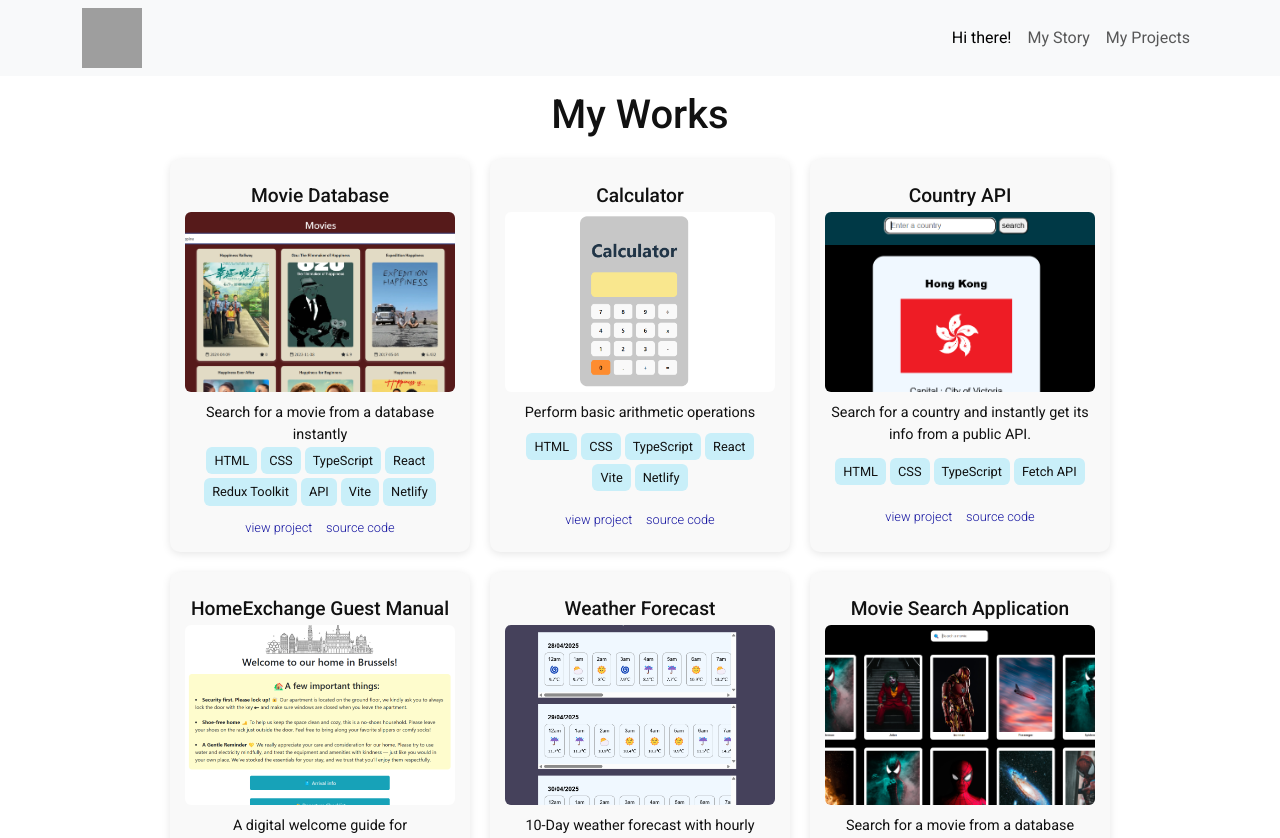
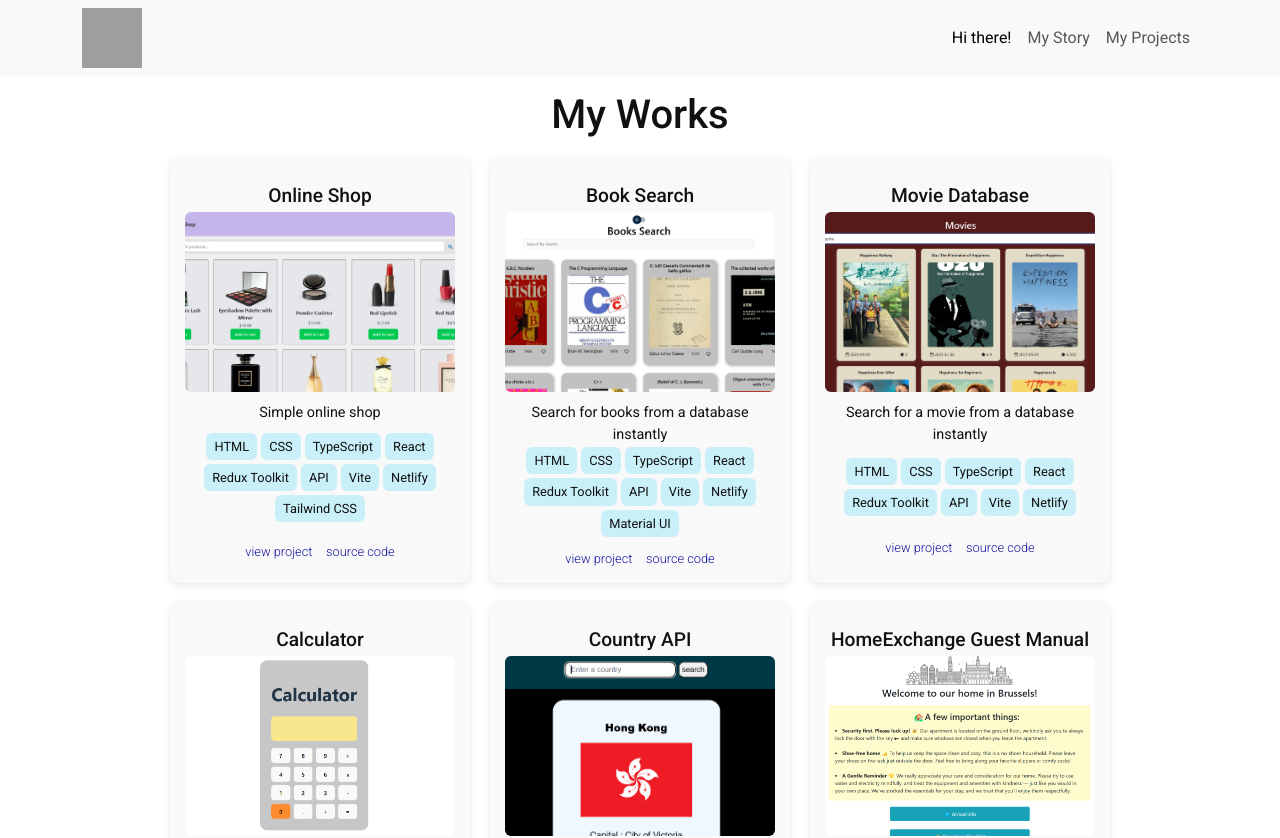
Before and after one commit to jimanloi/manloi-portfolio-react, a React (Vite) app: page /manloi-portfolio-react/works in a window 1280 px wide. Shown: the top 838 px of the page. Built offline with nearby package versions, Linux system fonts and the light colour scheme; grey boxes are pictures that could not be loaded.

Commit message:
added projects

```diff
--- a/src/data/projectData.js
+++ b/src/data/projectData.js
@@ -13,6 +13,8 @@ import homeexchange from "../assets/screenshot-homeexchange.png";
 import country from "../assets/screenshot-country.png";
 import calculatorReact from "../assets/screenshot-calculator-react.png";
 import moviesReactRedux from "../assets/screenshot-movies-react.png";
+import bookSearch from "../assets/screenshot-books.png";
+import reactShop from "../assets/screenshot-shop.png";
 
 const projects = [
   {
@@ -185,6 +187,46 @@ const projects = [
     source: "https://github.com/jimanloi/react-movie-search",
     screenshot: moviesReactRedux,
   },
+  {
+    id: 15,
+    type: "web App",
+    title: "Book Search",
+    description: "Search for books from a database instantly",
+    tags: [
+      "HTML",
+      "CSS",
+      "TypeScript",
+      "React",
+      "Redux Toolkit",
+      "API",
+      "Vite",
+      "Netlify",
+      "Material UI",
+    ],
+    site: "https://books-manloi.netlify.app/",
+    source: "https://github.com/jimanloi/books-search",
+    screenshot: bookSearch,
+  },
+  {
+    id: 16,
+    type: "web App",
+    title: "Online Shop",
+    description: "Simple online shop",
+    tags: [
+      "HTML",
+      "CSS",
+      "TypeScript",
+      "React",
+      "Redux Toolkit",
+      "API",
+      "Vite",
+      "Netlify",
+      "Tailwind CSS",
+    ],
+    site: "https://manloi-shop.netlify.app/",
+    source: "https://github.com/jimanloi/manloi-shop",
+    screenshot: reactShop,
+  },
 ];
 
 export default projects;
```
Also changed, not shown: src/assets/screenshot-books.png (added), src/assets/screenshot-shop.png (added).
